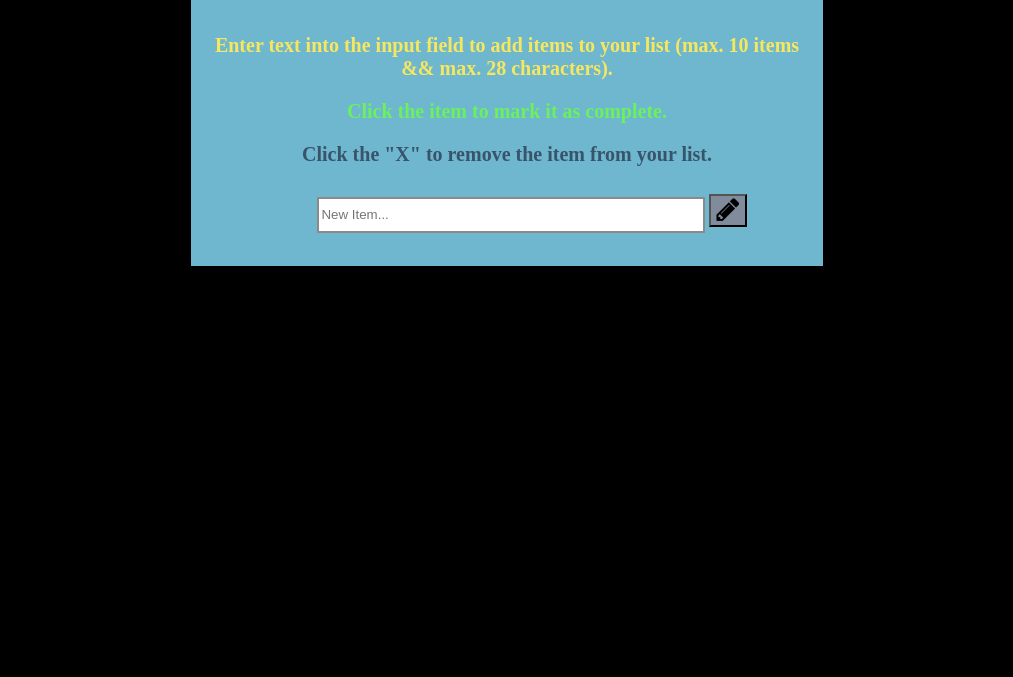
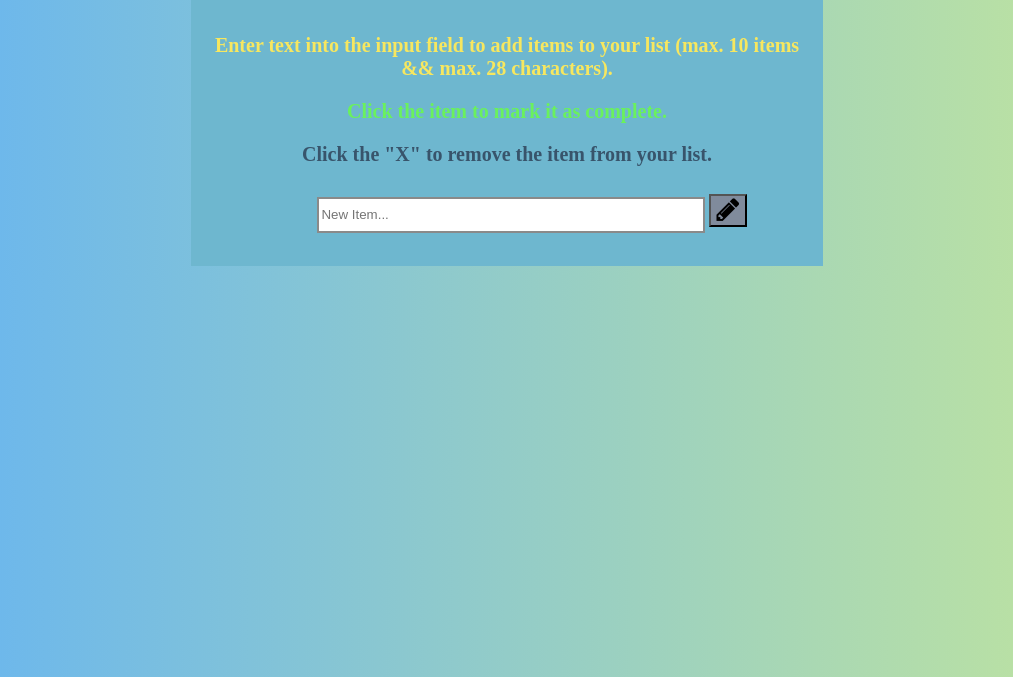
Before and after one commit to amirniyonkuru/To-do-list-project, a plain HTML site: page index.html in a window 1280 px wide. Shown: the part 123-800 px from the top of the page, without its empty margins (133-1146 px from the left). Drawn offline with Linux system fonts and the light colour scheme.

Commit message:
Update mainStyle.css

```diff
--- a/css/mainStyle.css
+++ b/css/mainStyle.css
@@ -3,6 +3,8 @@ body {
   background-color: black;
   font-family: "Times New Roman", Times, serif;
   font-weight: bold;
+  background: -webkit-linear-gradient(to right, #64b3f4, #c2e59c);
+	background: linear-gradient(to right, #64b3f4, #c2e59c);
 }
 .container {
   background-color: rgb(110, 183, 207);
```
